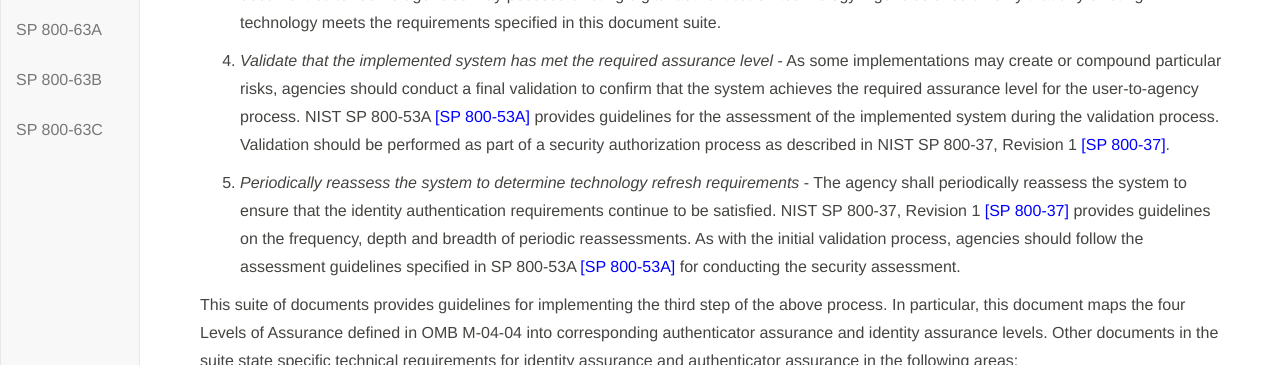
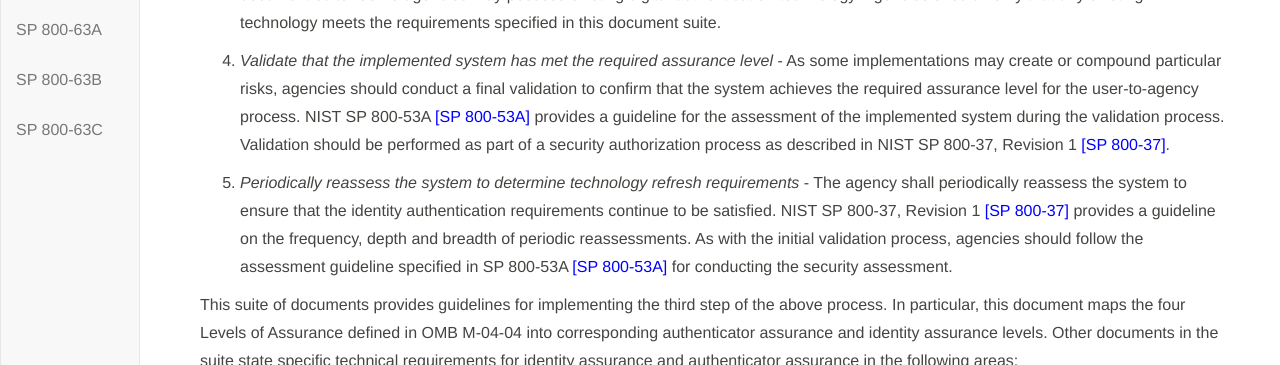
Before and after one commit to usnistgov/800-63-3, a Jekyll site: the page built from sp800-63-3/sec1_2_introduction.md, in a window 1280 px wide and 900 px high, scrolled down 2105 px. Shown: the part 152-517 px from the top of the window. Built offline with Jekyll 4.4.1, drawn with Linux system fonts in a browser that asks for light colours; our own code applies the rules of GitHub Pages for plain Markdown files.

Commit message:
Update sec1_2_introduction.md

```diff
--- a/sp800-63-3/sec1_2_introduction.md
+++ b/sp800-63-3/sec1_2_introduction.md
@@ -71,7 +71,7 @@
     risks, agencies should conduct a final validation to confirm that
     the system achieves the required assurance level for the
     user-to-agency process. NIST SP 800-53A [[SP 800-53A]](#SP800-53A)
-    provides guidelines for the assessment of the implemented system
+    provides a guideline for the assessment of the implemented system
     during the validation process. Validation should be performed as
     part of a security authorization process as described in NIST SP
     800-37, Revision 1 [[SP 800-37]](#SP800-37).
@@ -80,10 +80,10 @@
     technology refresh requirements* - The agency shall periodically
     reassess the system to ensure that the identity
     authentication requirements continue to be satisfied. NIST SP
-    800-37, Revision 1 [[SP 800-37]](#SP800-37) provides guidelines on
+    800-37, Revision 1 [[SP 800-37]](#SP800-37) provides a guideline on
     the frequency, depth and breadth of periodic reassessments. As with
     the initial validation process, agencies should follow the
-    assessment guidelines specified in SP 800-53A [[SP
+    assessment guideline specified in SP 800-53A [[SP
     800-53A]](#SP800-53A) for conducting the security assessment.
 
 This suite of documents provides guidelines for implementing the third step of the
```
